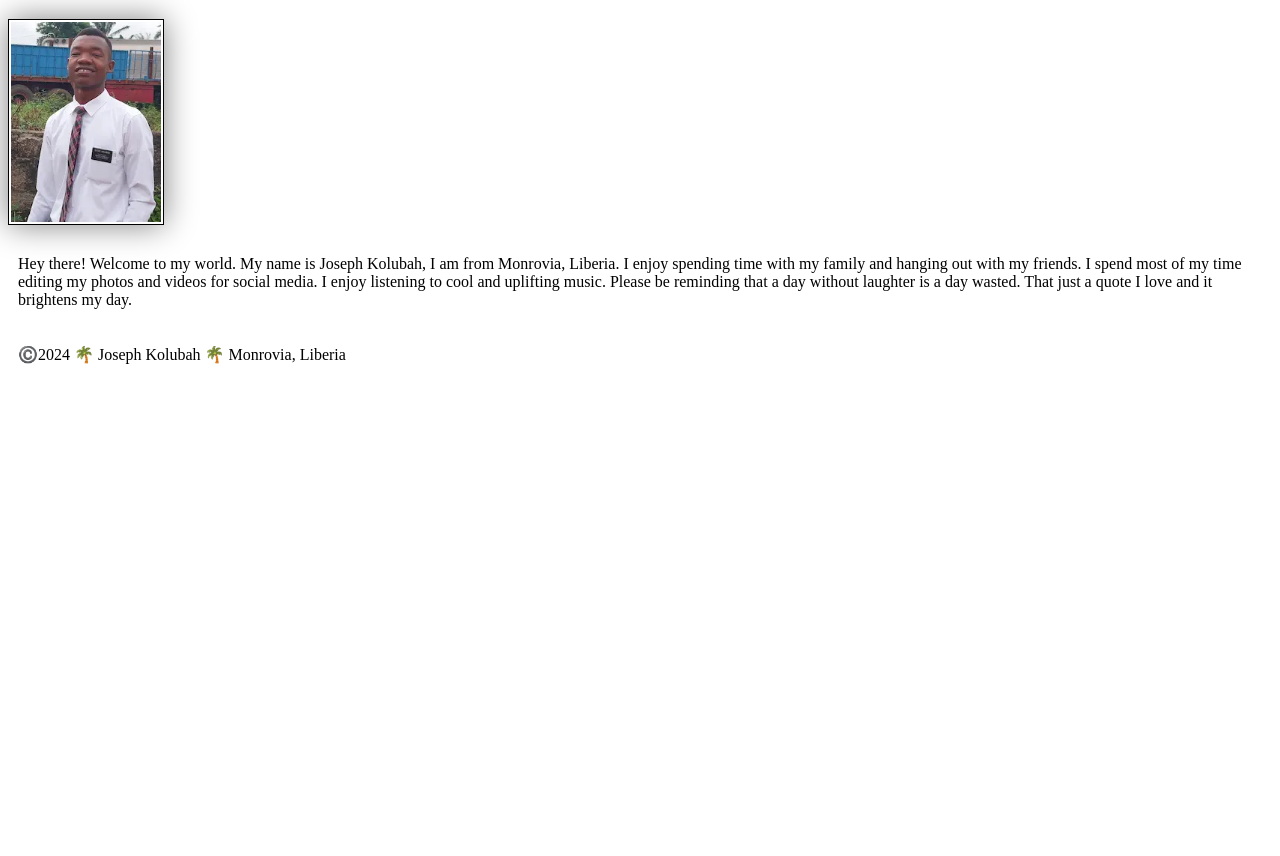
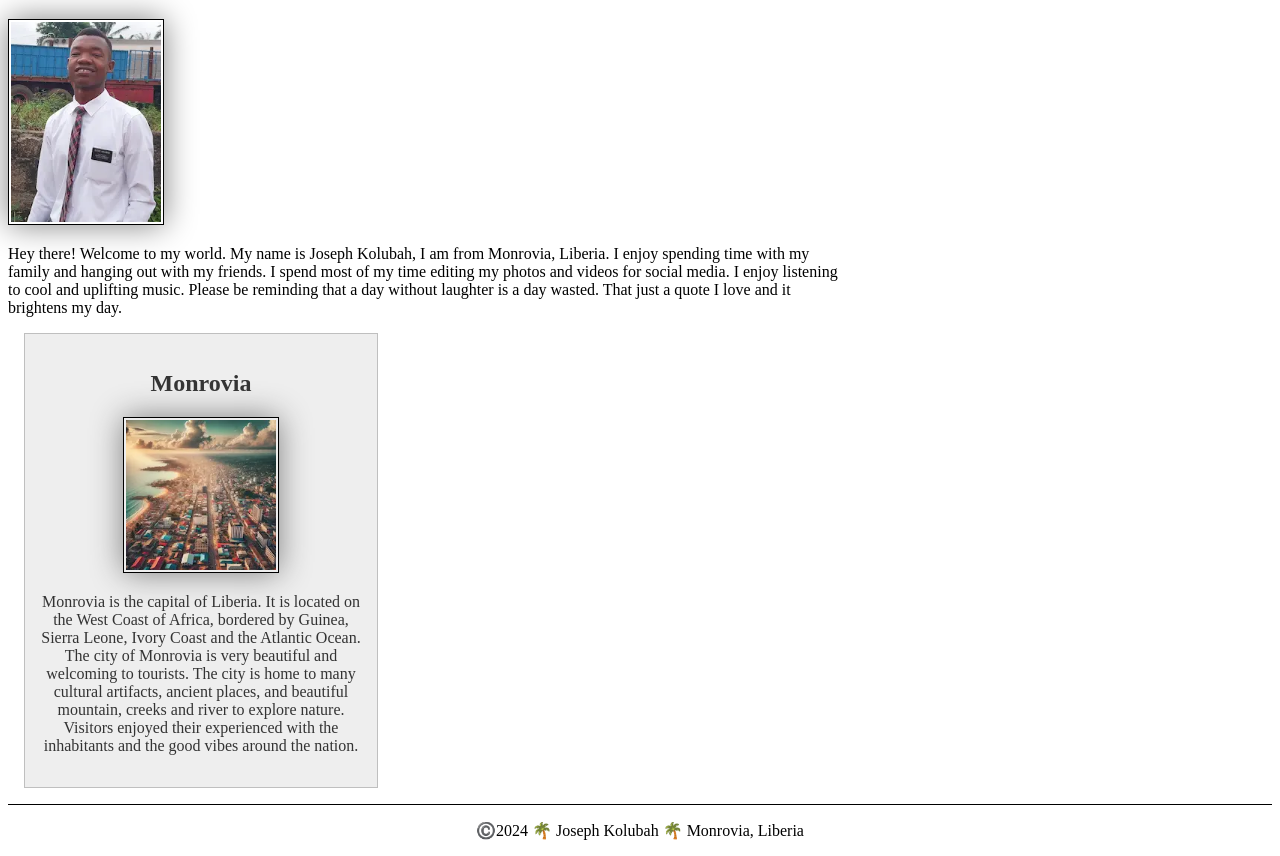
Before and after one commit to joseph-kolubah/wdd130, a plain HTML site: page index.html.html in a window 1280 px wide. Shown: the part 205-1061 px from the top of the page. Before the commit the page ends 800 px from the top, so only its background shows below. Drawn offline with Linux system fonts and the light colour scheme.

Commit message:
enhancing course home page

```diff
--- a/index.html.html
+++ b/index.html.html
@@ -1,6 +1,8 @@
 <!DOCTYPE html>
 <html lang="en-US">
   <head>
+    <meta name="description" content="Hi I am Joseph Kolubah, Welcome. The course you are viewing is called Web Fundamental, and on this page you will learn all the important information you need to know about the World Wide Web (WWW). Most interestingly before leaving my site you will also have the knowledge to build and design one the way you desire.">
+    <meta name="author" content="Joseph Kolubah">
     <link rel="stylesheet" href="styles/styles.css">
     <meta charset="utf-8">
     <meta name="viewport" content="width=device-width,initial-scale=1.0">
@@ -17,6 +19,11 @@
       <h1>Joseph Kolubah | WDD 130</h1>
       <img src="images/profile.webp" alt="Hello, my name is Joseph Kolubah" width="200">
       <p>Hey there! Welcome to my world. My name is Joseph Kolubah, I am from Monrovia, Liberia. I enjoy spending time with my family and hanging out with my friends. I spend most of my time editing my photos and videos for social media.  I enjoy listening to cool and uplifting music. Please be reminding that a day without laughter is a day wasted. That just a quote I love and it brightens my day. </p>
+      <aside>
+      <h2>Monrovia</h2>
+      <img src="images/country.webp" alt="Monrovia landscape">
+      <p>Monrovia is the capital of Liberia. It is located on the West Coast of Africa, bordered by Guinea, Sierra Leone, Ivory Coast and the Atlantic Ocean. The city of Monrovia is very beautiful and welcoming to tourists. The city is home to many cultural artifacts, ancient places, and beautiful mountain, creeks and river to explore nature. Visitors enjoyed their experienced with the inhabitants and the good vibes around the nation.</p>
+      </aside>
     </main>
     <footer>
       <p>©️2024 🌴 Joseph Kolubah 🌴 Monrovia, Liberia</p>
--- a/styles/styles.css
+++ b/styles/styles.css
@@ -1,3 +1,7 @@
+main {
+  max-width: 840px;
+}
+
 nav {
   background-color: darkblue;
   padding: 10px;
@@ -22,5 +26,31 @@ img {
 }
 
 p {
-  padding: 10px;
+  padding: 0px;
 }
+
+aside {
+  width: 20rem;
+  margin: 1rem;
+  border: 1px solid rgb(0 0 0 / 0.2); /* 1️⃣ */
+  padding: 1rem;
+  background-color: #eee;
+  color: #333;
+  text-align: center;
+}
+
+aside img {
+  width: 200px;
+  height: auto;
+}
+
+main img {
+  width: 150px;
+  height: auto;
+}
+
+footer {
+  margin-top: 15px;
+  border-top: 1px solid #000;
+  text-align: center;
+}
```
Also changed, not shown: images/country.webp (added), week02/holygrail.html (line endings or trailing spaces).
